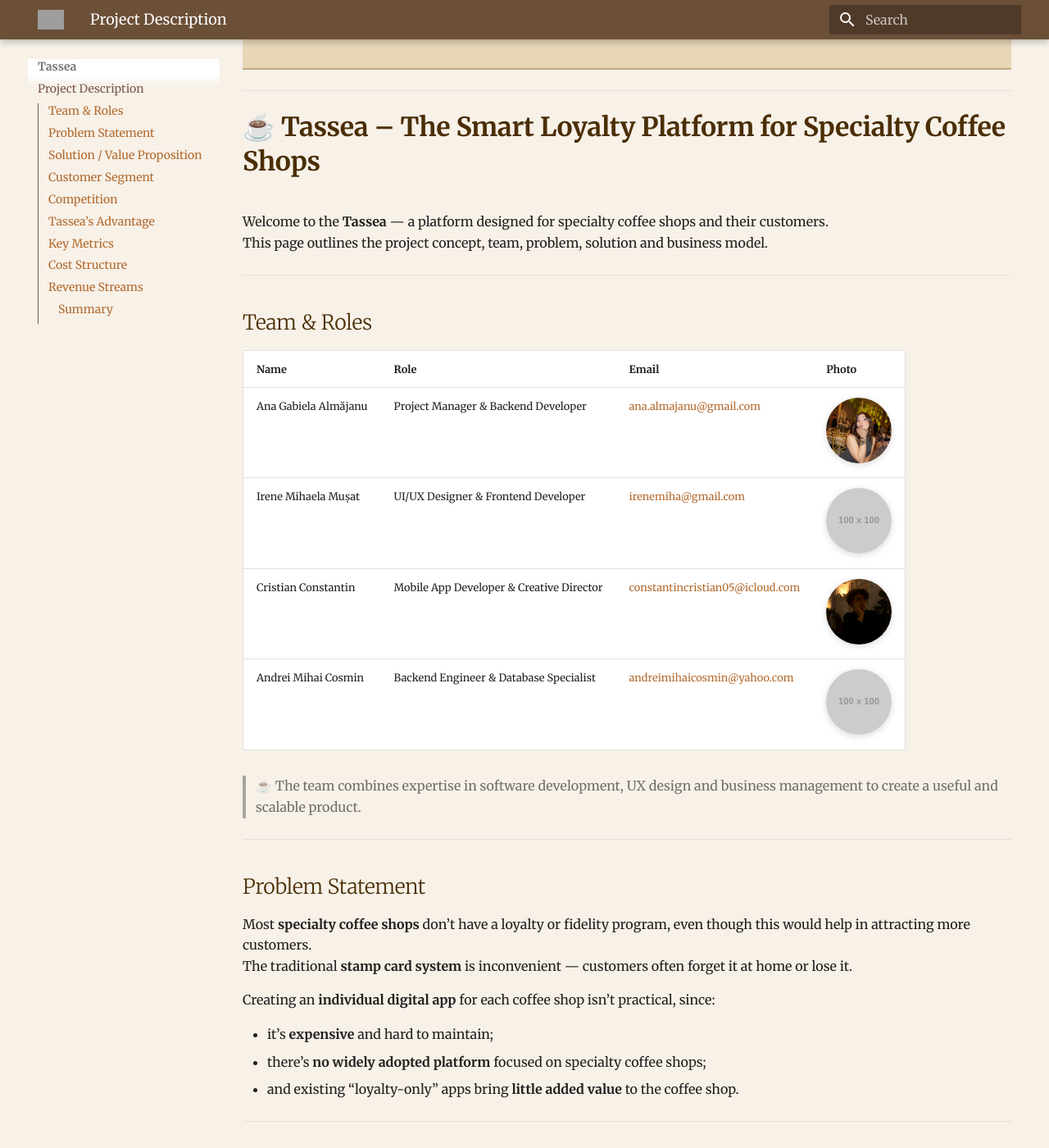
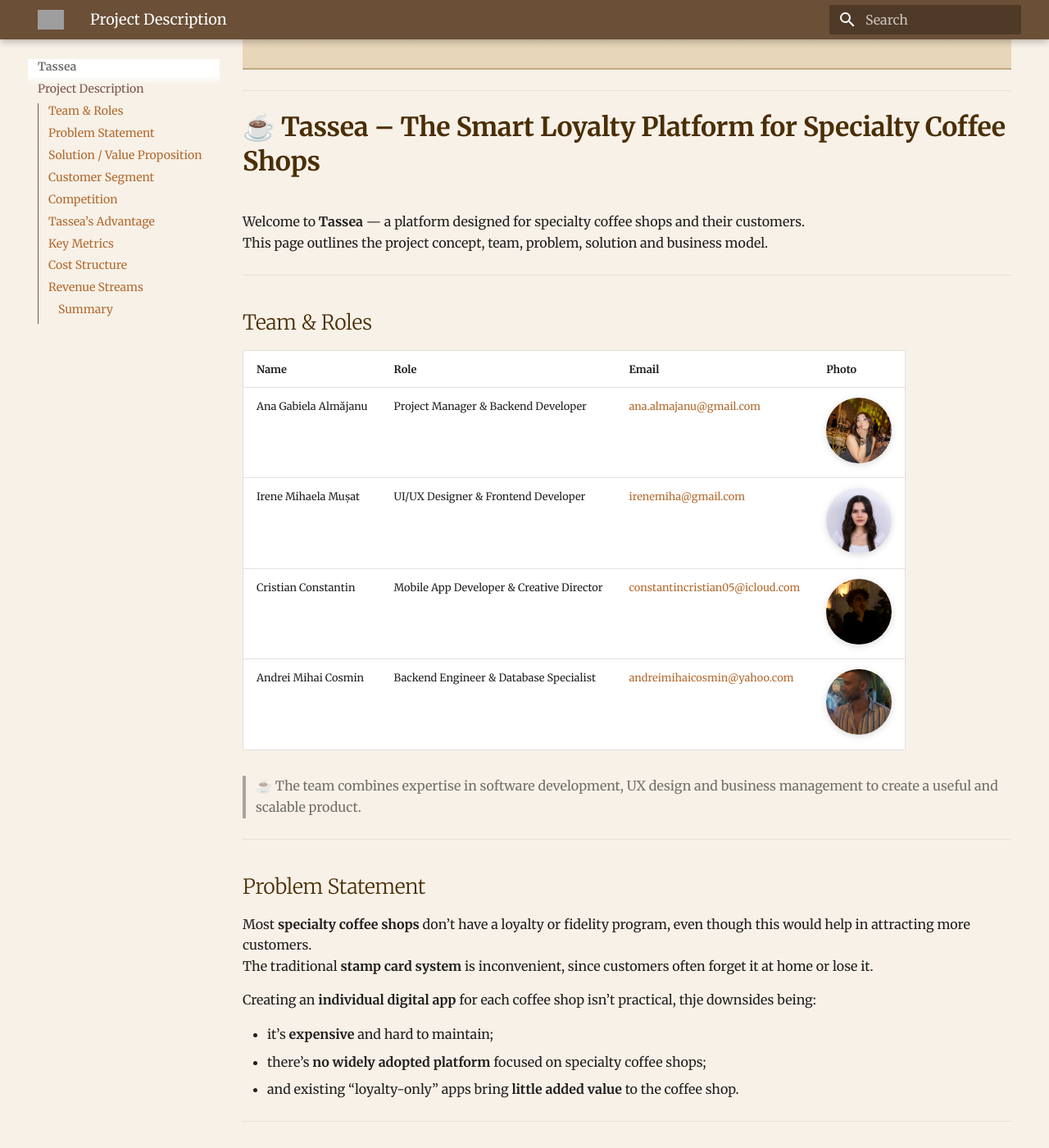
Before and after one commit to ana-almajanu/tassea, an MkDocs documentation site: the page built from docs/index.md, in a window 1280 px wide and 1400 px high, scrolled down 429 px. Shown: the whole window at 82% size. Built offline with MkDocs 1.6.1 and Material for MkDocs 9.7.7, drawn with Linux system fonts in a browser that asks for light colours; grey boxes are pictures that could not be loaded.

Commit message:
Added all photos

```diff
--- a/docs/index.md
+++ b/docs/index.md
@@ -12,7 +12,7 @@
 
 # ☕ **Tassea – The Smart Loyalty Platform for Specialty Coffee Shops**
 
-Welcome to the **Tassea** — a platform designed for specialty coffee shops and their customers.
+Welcome to **Tassea** — a platform designed for specialty coffee shops and their customers.
 This page outlines the project concept, team, problem, solution and business model.
 
 <!-- ---
@@ -27,9 +27,9 @@ This page outlines the project concept, team, problem, solution and business mod
 | Name | Role | Email | Photo |
 |------|------|--------|-------|
 | Ana Gabiela Almăjanu | Project Manager & Backend Developer | [ana.almajanu@gmail.com](mailto:ana.almajanu@gmail.com) | ![Ana](images/ana2.jpeg) |
-| Irene Mihaela Mușat | UI/UX Designer & Frontend Developer | [irenemiha@gmail.com](mailto:irenemiha@gmail.com) | ![Irene](https://placehold.co/100x100) |
+| Irene Mihaela Mușat | UI/UX Designer & Frontend Developer | [irenemiha@gmail.com](mailto:irenemiha@gmail.com) | ![Irene](images/irene.jpeg) |
 | Cristian Constantin | Mobile App Developer & Creative Director | [constantincristian05@icloud.com](mailto:constantincristian05@icloud.com) | ![Cristian](images/cristian.jpeg) |
-| Andrei Mihai Cosmin | Backend Engineer & Database Specialist | [andreimihaicosmin@yahoo.com](mailto:andreimihaicosmin@yahoo.com) | ![Cosmin](https://placehold.co/100x100) |
+| Andrei Mihai Cosmin | Backend Engineer & Database Specialist | [andreimihaicosmin@yahoo.com](mailto:andreimihaicosmin@yahoo.com) | ![Cosmin](images/cosmin.jpeg) |
 
 > ☕ The team combines expertise in software development, UX design and business management to create a useful and scalable product.
 
@@ -38,9 +38,9 @@ This page outlines the project concept, team, problem, solution and business mod
 ## Problem Statement
 
 Most **specialty coffee shops** don’t have a loyalty or fidelity program, even though this would help in attracting more customers.
-The traditional **stamp card system** is inconvenient — customers often forget it at home or lose it.
+The traditional **stamp card system** is inconvenient, since customers often forget it at home or lose it.
 
-Creating an **individual digital app** for each coffee shop isn’t practical, since:
+Creating an **individual digital app** for each coffee shop isn’t practical, thje downsides being:
 
 * it’s **expensive** and hard to maintain;
 * there’s **no widely adopted platform** focused on specialty coffee shops;
```
Also changed, not shown: docs/images/cosmin.jpeg (added), docs/images/irene.jpeg (added).
